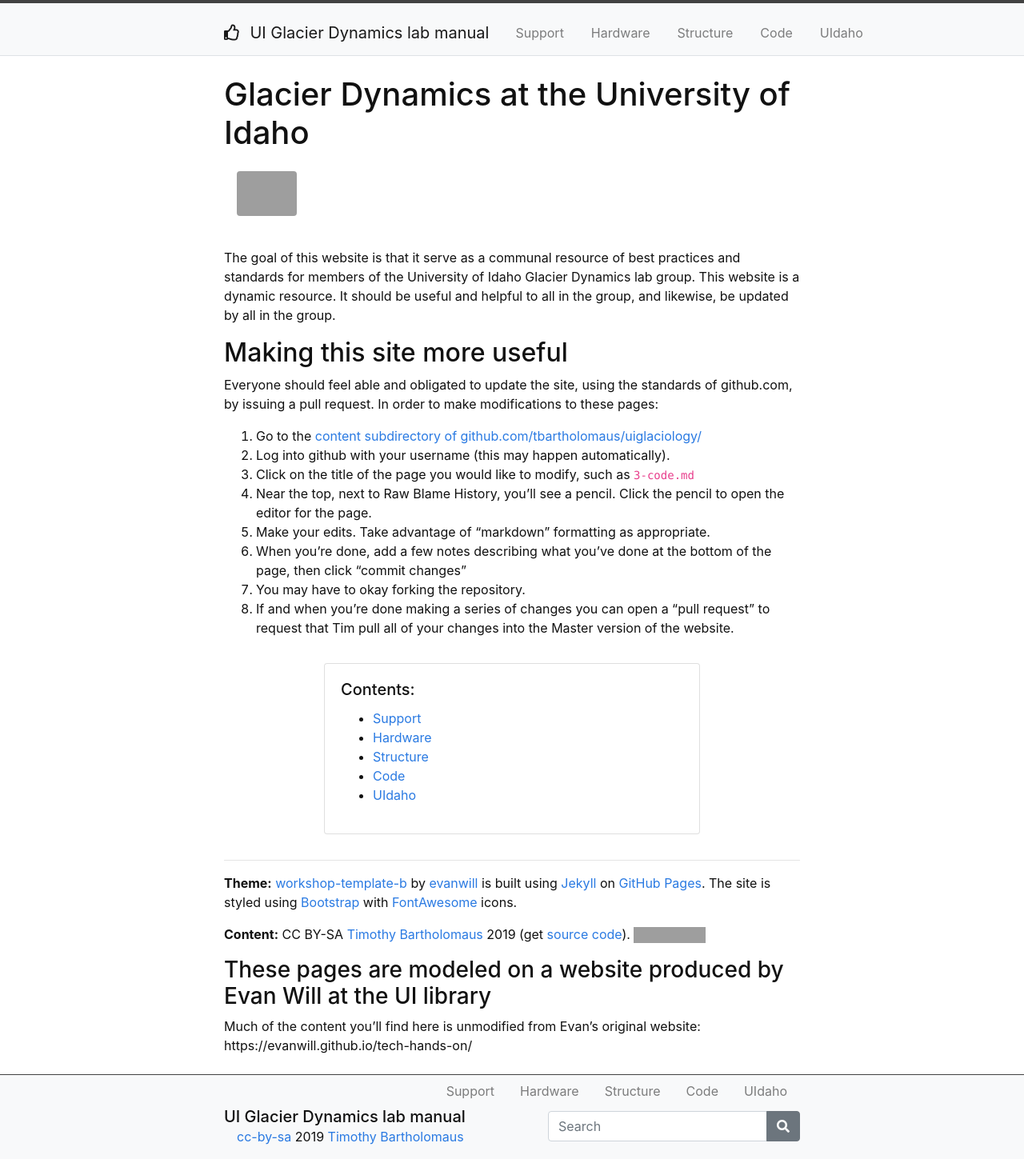
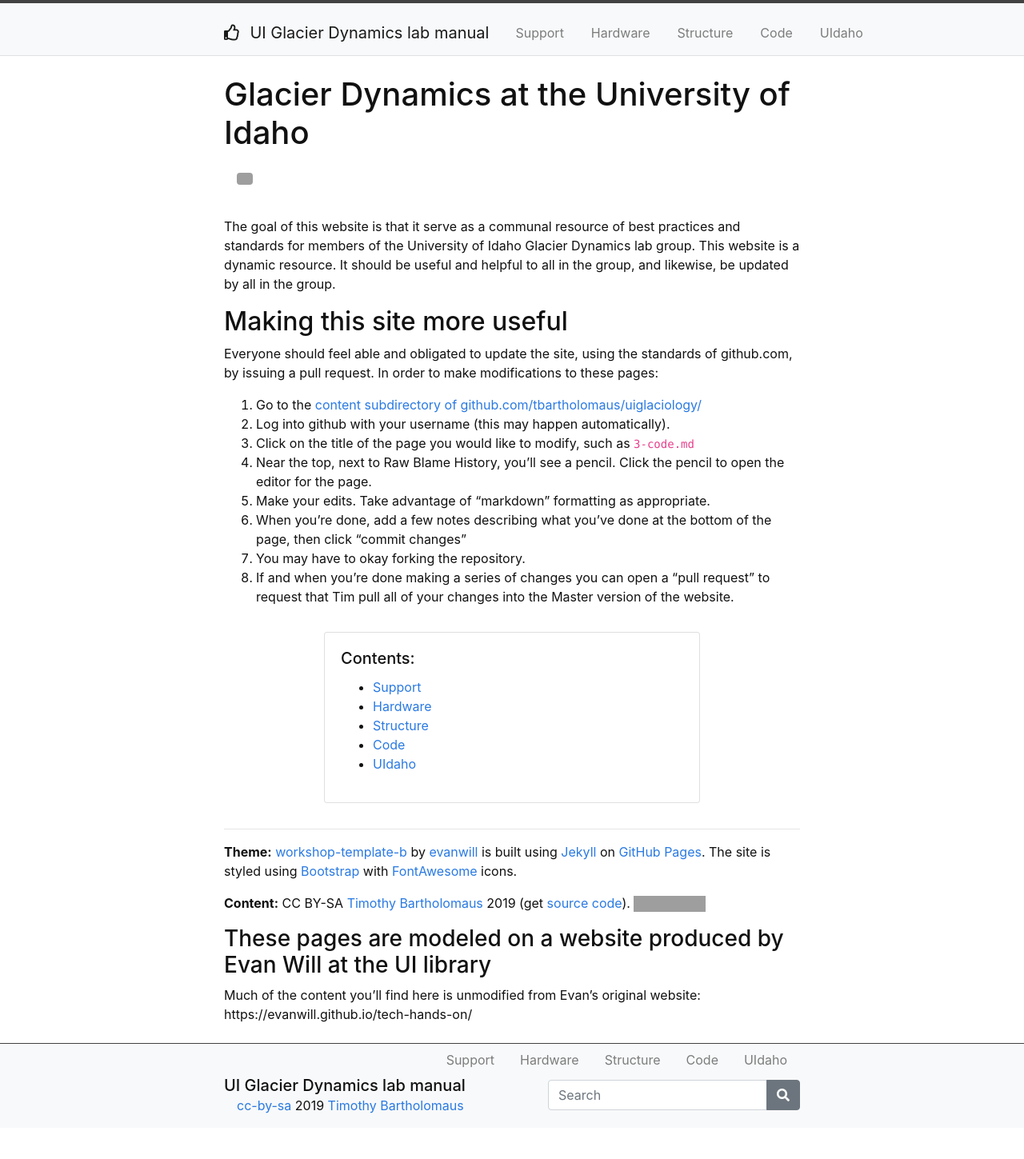
Before and after one commit to yoramterleth/uiglaciology, a Jekyll site: the page built from index.md, in a window 1280 px wide. Shown: the whole page at 80% size. Built offline with Jekyll 4.4.1, drawn with Linux system fonts in a browser that asks for light colours; after the commit the page ends 1410 px from its top, so only the background shows below that; grey boxes are pictures that could not be loaded.

Commit message:
Update index.md

```diff
--- a/index.md
+++ b/index.md
@@ -5,7 +5,7 @@ layout: default
 
 # Glacier Dynamics at the University of Idaho
 
-{% include figure.html img="Rian-Tristan-Danny.jpg" alt="Rian, Tristan, and Danny in the lab" width="75px" %}
+{% include figure.html img="Rian-Tristan-Danny.jpg" alt="Rian, Tristan, and Danny in the lab" width="20px" %}
 
 The goal of this website is that it serve as a communal resource of best practices and standards for members of the University of Idaho Glacier Dynamics lab group.  This website is a dynamic resource.  It should be useful and helpful to all in the group, and likewise, be updated by all in the group.
 
```
